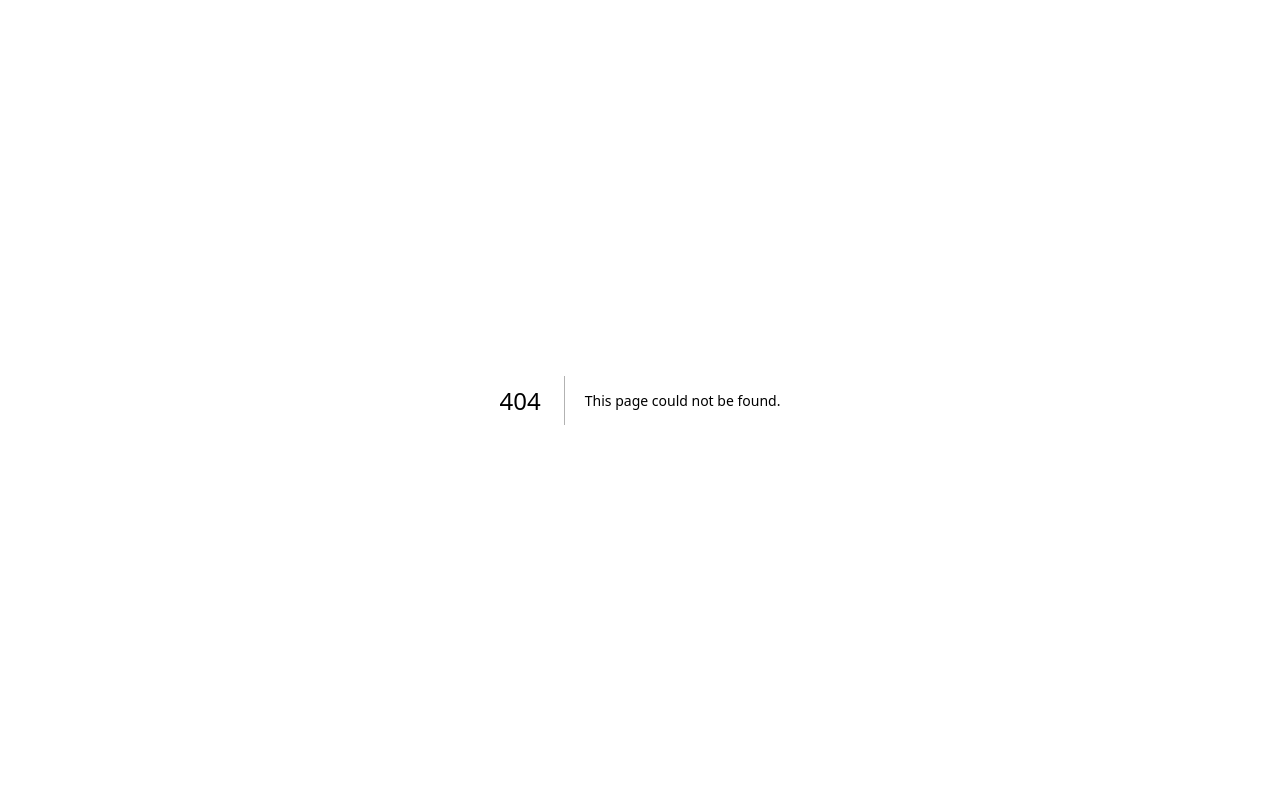
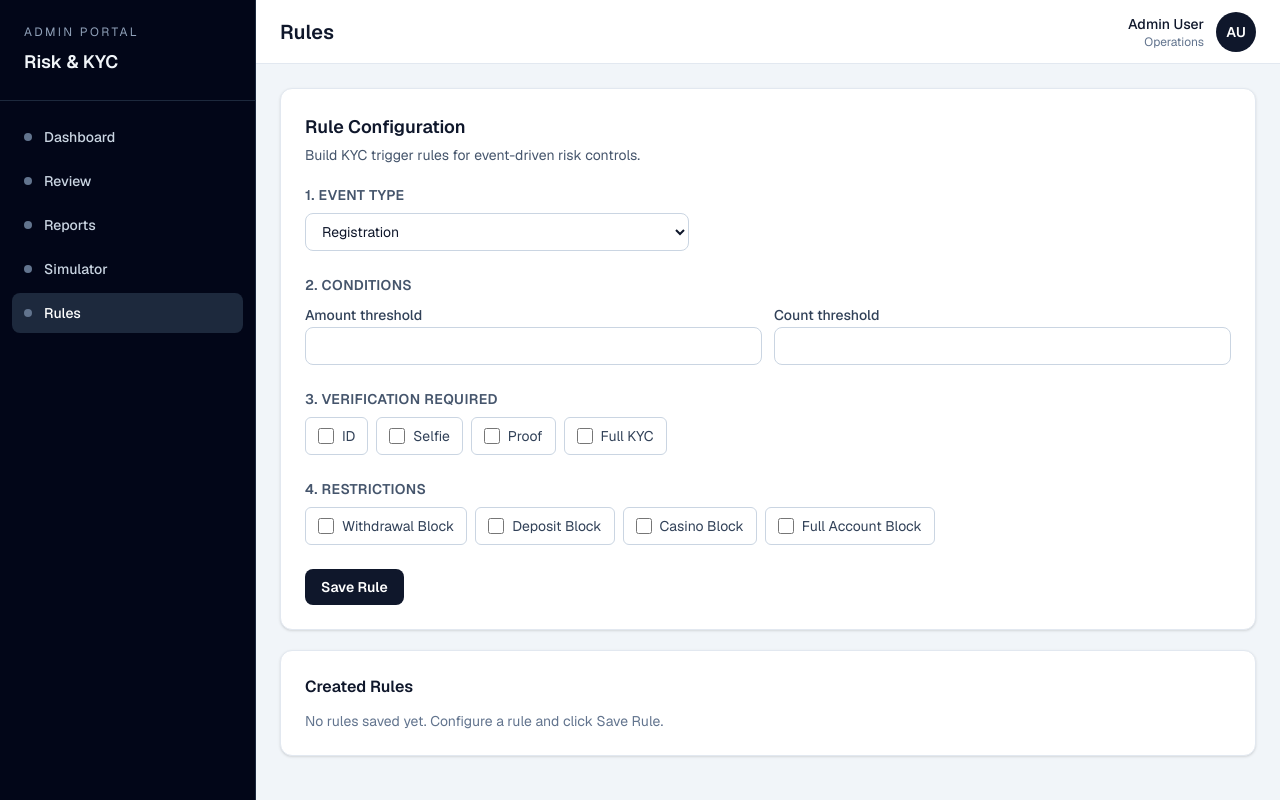
Before and after one commit to ptsportsbookcom-sudo/risk-kyc, a Next.js app: page /rules in a window 1280 px wide. Before the commit this address had no page. Built offline with nearby package versions, Linux system fonts and the light colour scheme.

Commit message:
add rule configuration page

```diff
--- /dev/null
+++ b/app/(admin)/rules/page.tsx
@@ -0,0 +1,245 @@
+"use client";
+
+import { FormEvent, useState } from "react";
+
+type EventType = "Registration" | "Deposit" | "Withdrawal" | "Bonus" | "Bet";
+type VerificationType = "ID" | "Selfie" | "Proof" | "Full KYC";
+type RestrictionType =
+  | "Withdrawal Block"
+  | "Deposit Block"
+  | "Casino Block"
+  | "Full Account Block";
+
+type Rule = {
+  id: string;
+  eventType: EventType;
+  amountThreshold: number;
+  countThreshold: number;
+  verificationRequired: VerificationType[];
+  restrictions: RestrictionType[];
+};
+
+const verificationOptions: VerificationType[] = [
+  "ID",
+  "Selfie",
+  "Proof",
+  "Full KYC",
+];
+const restrictionOptions: RestrictionType[] = [
+  "Withdrawal Block",
+  "Deposit Block",
+  "Casino Block",
+  "Full Account Block",
+];
+
+export default function RulesPage() {
+  const [eventType, setEventType] = useState<EventType>("Registration");
+  const [amountThreshold, setAmountThreshold] = useState("");
+  const [countThreshold, setCountThreshold] = useState("");
+  const [verificationRequired, setVerificationRequired] = useState<
+    VerificationType[]
+  >([]);
+  const [restrictions, setRestrictions] = useState<RestrictionType[]>([]);
+  const [rules, setRules] = useState<Rule[]>([]);
+
+  const toggleVerification = (value: VerificationType) => {
+    setVerificationRequired((current) =>
+      current.includes(value)
+        ? current.filter((item) => item !== value)
+        : [...current, value]
+    );
+  };
+
+  const toggleRestriction = (value: RestrictionType) => {
+    setRestrictions((current) =>
+      current.includes(value)
+        ? current.filter((item) => item !== value)
+        : [...current, value]
+    );
+  };
+
+  const onSaveRule = (event: FormEvent<HTMLFormElement>) => {
+    event.preventDefault();
+
+    const createdRule: Rule = {
+      id: `${Date.now()}-${Math.random().toString(36).slice(2, 7)}`,
+      eventType,
+      amountThreshold: Number(amountThreshold || 0),
+      countThreshold: Number(countThreshold || 0),
+      verificationRequired,
+      restrictions,
+    };
+
+    setRules((currentRules) => [createdRule, ...currentRules]);
+    setAmountThreshold("");
+    setCountThreshold("");
+    setVerificationRequired([]);
+    setRestrictions([]);
+    setEventType("Registration");
+  };
+
+  return (
+    <div className="space-y-5">
+      <section className="rounded-xl border border-slate-200 bg-white p-6 shadow-sm">
+        <h3 className="text-lg font-semibold text-slate-900">Rule Configuration</h3>
+        <p className="mt-1 text-sm text-slate-600">
+          Build KYC trigger rules for event-driven risk controls.
+        </p>
+
+        <form className="mt-5 space-y-6" onSubmit={onSaveRule}>
+          <section className="space-y-2">
+            <h4 className="text-sm font-semibold uppercase tracking-wide text-slate-600">
+              1. Event Type
+            </h4>
+            <select
+              value={eventType}
+              onChange={(event) => setEventType(event.target.value as EventType)}
+              className="w-full max-w-sm rounded-lg border border-slate-300 px-3 py-2 text-sm text-slate-900 outline-none ring-slate-300 focus:ring-2"
+            >
+              <option value="Registration">Registration</option>
+              <option value="Deposit">Deposit</option>
+              <option value="Withdrawal">Withdrawal</option>
+              <option value="Bonus">Bonus</option>
+              <option value="Bet">Bet</option>
+            </select>
+          </section>
+
+          <section className="space-y-2">
+            <h4 className="text-sm font-semibold uppercase tracking-wide text-slate-600">
+              2. Conditions
+            </h4>
+            <div className="grid gap-3 md:grid-cols-2">
+              <div className="space-y-1">
+                <label
+                  htmlFor="amountThreshold"
+                  className="text-sm font-medium text-slate-700"
+                >
+                  Amount threshold
+                </label>
+                <input
+                  id="amountThreshold"
+                  type="number"
+                  min="0"
+                  step="0.01"
+                  value={amountThreshold}
+                  onChange={(event) => setAmountThreshold(event.target.value)}
+                  className="w-full rounded-lg border border-slate-300 px-3 py-2 text-sm text-slate-900 outline-none ring-slate-300 focus:ring-2"
+                />
+              </div>
+
+              <div className="space-y-1">
+                <label
+                  htmlFor="countThreshold"
+                  className="text-sm font-medium text-slate-700"
+                >
+                  Count threshold
+                </label>
+                <input
+                  id="countThreshold"
+                  type="number"
+                  min="0"
+                  step="1"
+                  value={countThreshold}
+                  onChange={(event) => setCountThreshold(event.target.value)}
+                  className="w-full rounded-lg border border-slate-300 px-3 py-2 text-sm text-slate-900 outline-none ring-slate-300 focus:ring-2"
+                />
+              </div>
+            </div>
+          </section>
+
+          <section className="space-y-2">
+            <h4 className="text-sm font-semibold uppercase tracking-wide text-slate-600">
+              3. Verification Required
+            </h4>
+            <div className="flex flex-wrap gap-2">
+              {verificationOptions.map((option) => (
+                <label
+                  key={option}
+                  className="inline-flex items-center gap-2 rounded-md border border-slate-300 px-3 py-2 text-sm text-slate-700"
+                >
+                  <input
+                    type="checkbox"
+                    checked={verificationRequired.includes(option)}
+                    onChange={() => toggleVerification(option)}
+                    className="h-4 w-4 rounded border-slate-300 text-slate-900 focus:ring-slate-500"
+                  />
+                  {option}
+                </label>
+              ))}
+            </div>
+          </section>
+
+          <section className="space-y-2">
+            <h4 className="text-sm font-semibold uppercase tracking-wide text-slate-600">
+              4. Restrictions
+            </h4>
+            <div className="flex flex-wrap gap-2">
+              {restrictionOptions.map((option) => (
+                <label
+                  key={option}
+                  className="inline-flex items-center gap-2 rounded-md border border-slate-300 px-3 py-2 text-sm text-slate-700"
+                >
+                  <input
+                    type="checkbox"
+                    checked={restrictions.includes(option)}
+                    onChange={() => toggleRestriction(option)}
+                    className="h-4 w-4 rounded border-slate-300 text-slate-900 focus:ring-slate-500"
+                  />
+                  {option}
+                </label>
+              ))}
+            </div>
+          </section>
+
+          <div>
+            <button
+              type="submit"
+              className="rounded-lg bg-slate-900 px-4 py-2 text-sm font-semibold text-white transition-colors hover:bg-slate-800 focus-visible:outline-none focus-visible:ring-2 focus-visible:ring-slate-900 focus-visible:ring-offset-2"
+            >
+              Save Rule
+            </button>
+          </div>
+        </form>
+      </section>
+
+      <section className="rounded-xl border border-slate-200 bg-white p-6 shadow-sm">
+        <h4 className="text-base font-semibold text-slate-900">Created Rules</h4>
+
+        {rules.length === 0 ? (
+          <p className="mt-3 text-sm text-slate-500">
+            No rules saved yet. Configure a rule and click Save Rule.
+          </p>
+        ) : (
+          <div className="mt-4 space-y-3">
+            {rules.map((rule) => (
+              <article
+                key={rule.id}
+                className="rounded-lg border border-slate-200 bg-slate-50 p-4"
+              >
+                <p className="text-sm font-semibold text-slate-900">
+                  Event: {rule.eventType}
+                </p>
+                <p className="mt-1 text-sm text-slate-700">
+                  Conditions: Amount &gt; {rule.amountThreshold} | Count &gt;{" "}
+                  {rule.countThreshold}
+                </p>
+                <p className="mt-1 text-sm text-slate-700">
+                  Verification:{" "}
+                  {rule.verificationRequired.length > 0
+                    ? rule.verificationRequired.join(", ")
+                    : "None"}
+                </p>
+                <p className="mt-1 text-sm text-slate-700">
+                  Restrictions:{" "}
+                  {rule.restrictions.length > 0
+                    ? rule.restrictions.join(", ")
+                    : "None"}
+                </p>
+              </article>
+            ))}
+          </div>
+        )}
+      </section>
+    </div>
+  );
+}
--- a/app/components/admin-sidebar.tsx
+++ b/app/components/admin-sidebar.tsx
@@ -8,6 +8,7 @@ const navItems = [
   { label: "Review", href: "/review" },
   { label: "Reports", href: "/reports" },
   { label: "Simulator", href: "/simulator" },
+  { label: "Rules", href: "/rules" },
 ];
 
 export function AdminSidebar() {
--- a/app/components/admin-topbar.tsx
+++ b/app/components/admin-topbar.tsx
@@ -7,6 +7,7 @@ const pageTitles: Record<string, string> = {
   "/review": "Review",
   "/reports": "Reports",
   "/simulator": "Simulator",
+  "/rules": "Rules",
 };
 
 export function AdminTopbar() {
```
